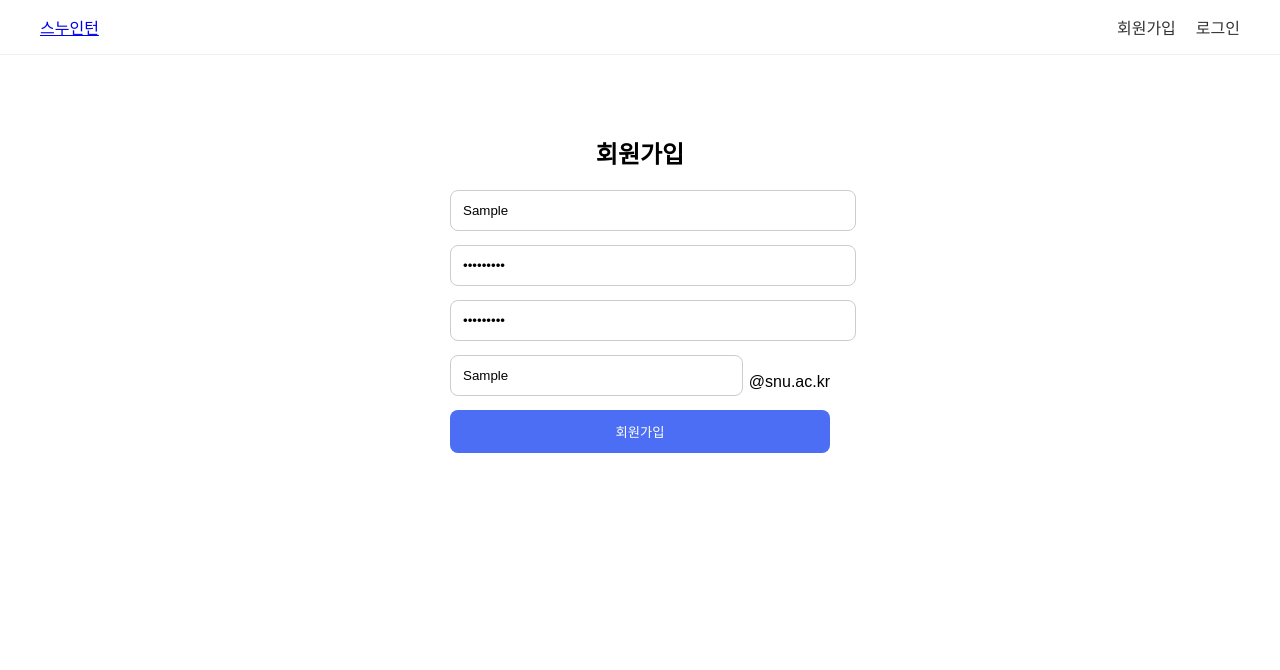
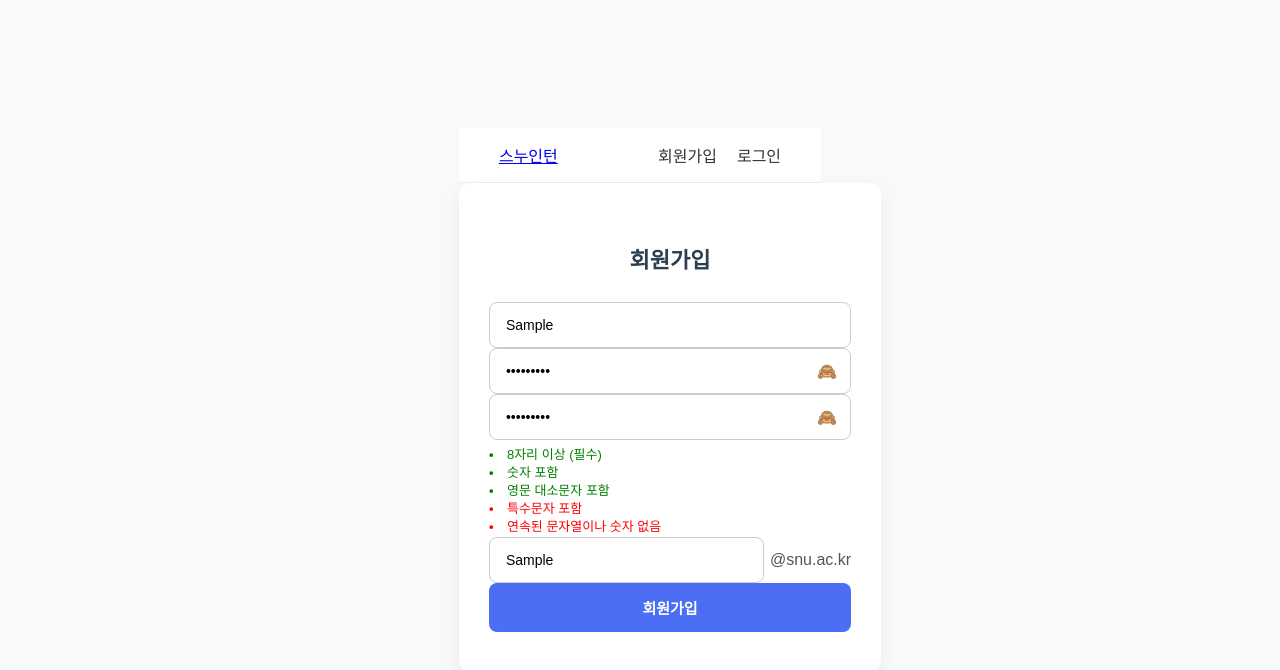
Before and after one commit to alinwinskingsleigh-svg/snuintern, a React (Vite) app: page /signup in a window 1280 px wide. Both pictures are taken after typing "Sample", "Sample123", "Sample123", "Sample" into the empty fields and a click on the button "회원가입". Shown: the top 670 px of the page. Built offline with nearby package versions, Linux system fonts and the light colour scheme; no server answers.

Commit message:
기능 구현 완료

```diff
--- a/package.json
+++ b/package.json
@@ -13,6 +13,7 @@
     "check-all": "yarn check:types && yarn check:format && yarn check:unused"
   },
   "dependencies": {
+    "lucide-react": "^0.545.0",
     "react": "^19.1.0",
     "react-dom": "^19.1.0",
     "react-router-dom": "^7.9.4"
--- a/src/api/auth.ts
+++ b/src/api/auth.ts
@@ -1,6 +1,10 @@
 const BASE_URL = "https://api-internhasha.wafflestudio.com";
 
-// src/api/auth.ts
+export interface User {
+  id: string;
+  userRole: string;
+}
+
 export interface SignupRequest {
   authType: "APPLICANT";
   info: {
@@ -11,41 +15,49 @@ export interface SignupRequest {
     successCode: string;
   };
 }
+// types.ts 또는 Signup.tsx 위쪽
+export interface SignupInfo {
+  type: "APPLICANT";
+  name: string;
+  email: string;
+  password: string;
+  successCode: string;
+}
+
+export interface SignupData {
+  authType: "APPLICANT";
+  info: SignupInfo;
+}
 
 export interface SignupResponse {
+  user?: User;
   token?: string;
-  [key: string]: any; // 서버에서 추가로 반환하는 데이터가 있으면 대응
+  [key: string]: any;
 }
 
-export const signup = async (data: SignupRequest): Promise<SignupResponse> => {
-  try {
-    const response = await fetch("${BASE_URL}/api/auth/user/signup", {
+
+// signup 함수
+export async function signup(data: SignupData) {
+
+  const response = await fetch(
+    "https://api-internhasha.wafflestudio.com/api/auth/user",
+    {
       method: "POST",
-      headers: {
-        "Content-Type": "application/json",
-      },
+      headers: { "Content-Type": "application/json" },
       body: JSON.stringify(data),
-    });
-    const text = await response.text();
-    let json;
-    try {
-      json = text ? JSON.parse(text) : {};
-    } catch {
-      json = {};
     }
+  );
 
-    if (!response.ok) {
-      const errorData = await response.json();
-      console.error("Signup error:", errorData);
-      return {}; // 실패 시 빈 객체 반환
-    }
+  // 성공 / 실패 모두 JSON으로 처리
+  const result = await response.json().catch(() => ({}));
 
-    return await response.json();
-  } catch (err) {
-    console.error("Signup fetch failed:", err);
-    return {};
+  if (!response.ok) {
+    throw new Error(`Signup failed: ${response.status}`);
   }
-};
+
+  return result;
+}
+
 
 export const login = async (email: string, password: string) => {
   const res = await fetch(`${BASE_URL}/api/auth/user/session`, {
--- a/src/pages/Signup.tsx
+++ b/src/pages/Signup.tsx
@@ -6,40 +6,52 @@ interface SignupProps {
   setToken: React.Dispatch<React.SetStateAction<string | null>>;
 }
 
+const passwordRules = [
+  { label: "8자리 이상 (필수)", test: (pw: string) => pw.length >= 8 },
+  { label: "숫자 포함", test: (pw: string) => /\d/.test(pw) },
+  { label: "영문 대소문자 포함", test: (pw: string) => /[a-z]/.test(pw) && /[A-Z]/.test(pw) },
+  { label: "특수문자 포함", test: (pw: string) => /[!@#$%^&*(),.?":{}|<>]/.test(pw) },
+  {
+    label: "연속된 문자열이나 숫자 없음",
+    test: (pw: string) => !/(012|123|234|345|456|567|678|789|abc|bcd|cde|def|efg|fgh|ghi|hij|ijk|jkl|klm|lmn|mno|nop|opq|pqr|qrs|rst|stu|tuv|uvw|vwx|wxy|xyz)/i.test(pw),
+  },
+];
+
 const Signup: React.FC<SignupProps> = ({ setUser, setToken }) => {
   const [name, setName] = useState("");
   const [password, setPassword] = useState("");
   const [confirm, setConfirm] = useState("");
   const [email, setEmail] = useState("");
+  const [showPassword, setShowPassword] = useState(false);
+  const [showConfirm, setShowConfirm] = useState(false);
+  const [focused, setFocused] = useState(false);
 
   const handleSubmit = async (e: React.FormEvent) => {
     e.preventDefault();
-
     if (password !== confirm) {
       alert("비밀번호가 일치하지 않습니다!");
       return;
     }
 
     try {
-      // 서버가 요구하는 JSON 구조에 맞게 호출
       const data = await signup({
         authType: "APPLICANT",
         info: {
           type: "APPLICANT",
-          name,
-          email: `${email}@snu.ac.kr`,
-          password,
-          successCode: "string",
+          name: name.trim(),
+          email: `${email.trim()}@snu.ac.kr`,
+          password: password.trim(),
+          successCode: "STRING",
         },
       });
 
-      if (data.token) {
+      if (data.token && data.user) {
         localStorage.setItem("token", data.token);
         setToken(data.token);
-        setUser({ name });
+        setUser(data.user);
         window.location.href = "/";
       } else {
-        alert("회원가입 실패!");
+        alert("회원가입 실패! 서버 응답을 확인하세요.");
       }
     } catch (err) {
       console.error(err);
@@ -57,20 +69,48 @@ const Signup: React.FC<SignupProps> = ({ setUser, setToken }) => {
           onChange={(e) => setName(e.target.value)}
           required
         />
+
+        <div className="password-wrapper">
           <input
             placeholder="비밀번호"
-          type="password"
+            type={showPassword ? "text" : "password"}
             value={password}
             onChange={(e) => setPassword(e.target.value)}
+            onFocus={() => setFocused(true)}
             required
           />
+          <span className="toggle-eye" onClick={() => setShowPassword((s) => !s)}>
+            {showPassword ? "👁️" : "🙈"}
+          </span>
+        </div>
+
+        <div className="password-wrapper">
           <input
             placeholder="비밀번호 확인"
-          type="password"
+            type={showConfirm ? "text" : "password"}
             value={confirm}
             onChange={(e) => setConfirm(e.target.value)}
+            onFocus={() => setFocused(true)}
             required
           />
+          <span className="toggle-eye" onClick={() => setShowConfirm((s) => !s)}>
+            {showConfirm ? "👁️" : "🙈"}
+          </span>
+        </div>
+
+        {focused && (
+          <ul className="password-guidelines">
+            {passwordRules.map((rule, idx) => (
+              <li
+                key={idx}
+                className={rule.test(password) ? "met" : "unmet"}
+              >
+                {rule.label}
+              </li>
+            ))}
+          </ul>
+        )}
+
         <div className="email-field">
           <input
             placeholder="이메일"
--- a/src/styles.css
+++ b/src/styles.css
@@ -1,66 +1,172 @@
+/* 전체 기본 */
 body {
   font-family: Pretendard, sans-serif;
-  background-color: #fff;
+  background-color: #f8f9fa;
   margin: 0;
   padding: 0;
+  color: #333;
+  display: flex;
+  justify-content: center;
+  align-items: center;
+  min-height: 100vh; /* 화면 세로 중앙 */
 }
 
+
+/* 네비게이션 */
 .navbar {
   display: flex;
   justify-content: space-between;
   padding: 15px 40px;
   border-bottom: 1px solid #eee;
   align-items: center;
+  background-color: #fff;
 }
 
-.nav-links a, .nav-links button {
+.nav-links a,
+.nav-links button {
   margin-left: 20px;
   text-decoration: none;
   color: #333;
   background: none;
   border: none;
   cursor: pointer;
+  font-weight: 500;
 }
 
+
+/* 폼 컨테이너 */
 .form-container {
-  max-width: 380px;
-  margin: 80px auto;
+  width: 100%;
+  max-width: 400px;
+  padding: 40px 30px;
+  background-color: #fff;
+  border-radius: 12px;
+  box-shadow: 0 6px 18px rgba(0, 0, 0, 0.06);
   text-align: center;
+  display: flex;
+  flex-direction: column;
+  gap: 18px; /* 입력창, 버튼 간 간격 */
 }
 
+/* 제목 */
+h2 {
+  margin-bottom: 10px;
+  color: #2c3e50;
+  font-size: 22px;
+}
+
+/* 입력 필드 */
 .form-container input {
   width: 100%;
-  padding: 12px;
-  margin-bottom: 14px;
+  padding: 14px 16px;
   border: 1px solid #ccc;
   border-radius: 8px;
-  transition: border-color 0.2s;
+  font-size: 14px;
+  transition: border-color 0.2s, box-shadow 0.2s;
+  box-sizing: border-box;
 }
 
 .form-container input:focus {
   border-color: #4c6ef5;
   outline: none;
+  box-shadow: 0 0 5px rgba(76, 110, 245, 0.4);
 }
 
+/* 이메일 필드 */
 .email-field {
   display: flex;
   align-items: center;
 }
 
+.email-field input {
+  flex: 1;
+}
+
 .email-field span {
   margin-left: 6px;
+  font-weight: 500;
+  color: #555;
 }
 
+/* 버튼 */
 button {
   width: 100%;
-  padding: 12px;
+  padding: 14px;
   background-color: #4c6ef5;
   border: none;
   color: white;
   border-radius: 8px;
   cursor: pointer;
+  font-size: 15px;
+  font-weight: 600;
+  transition: background-color 0.2s, transform 0.1s;
 }
 
 button:hover {
   background-color: #3b5bdb;
+  transform: translateY(-1px);
 }
+
+/* 비밀번호 입력 + 눈 아이콘 */
+.password-wrapper {
+  position: relative;
+}
+
+.toggle-eye {
+  position: absolute;
+  right: 14px;
+  top: 50%;
+  transform: translateY(-50%);
+  cursor: pointer;
+  user-select: none;
+  font-size: 16px;
+  color: #555;
+  transition: color 0.2s;
+}
+
+.toggle-eye:hover {
+  color: #4c6ef5;
+}
+
+/* 비밀번호 가이드라인 */
+.password-guidelines {
+  list-style: none;
+  padding: 0;
+  margin: 6px 0 0 0;
+  text-align: left;
+  font-size: 13px;
+  line-height: 1.4;
+}
+
+.password-guidelines li {
+  display: flex;
+  align-items: center;
+}
+
+.password-guidelines li::before {
+  content: "•";
+  display: inline-block;
+  width: 12px;
+  margin-right: 6px;
+  font-weight: bold;
+}
+
+.password-guidelines .met {
+  color: green;
+}
+
+.password-guidelines .unmet {
+  color: red;
+}
+
+/* 반응형 */
+@media (max-width: 480px) {
+  .form-container {
+    padding: 30px 20px;
+  }
+
+  button {
+    font-size: 14px;
+    padding: 12px;
+  }
+}
```
Also changed, not shown: 1 other file (tests, documents, lock files or other folders). Lines whose indentation alone changed are shown as unchanged.
